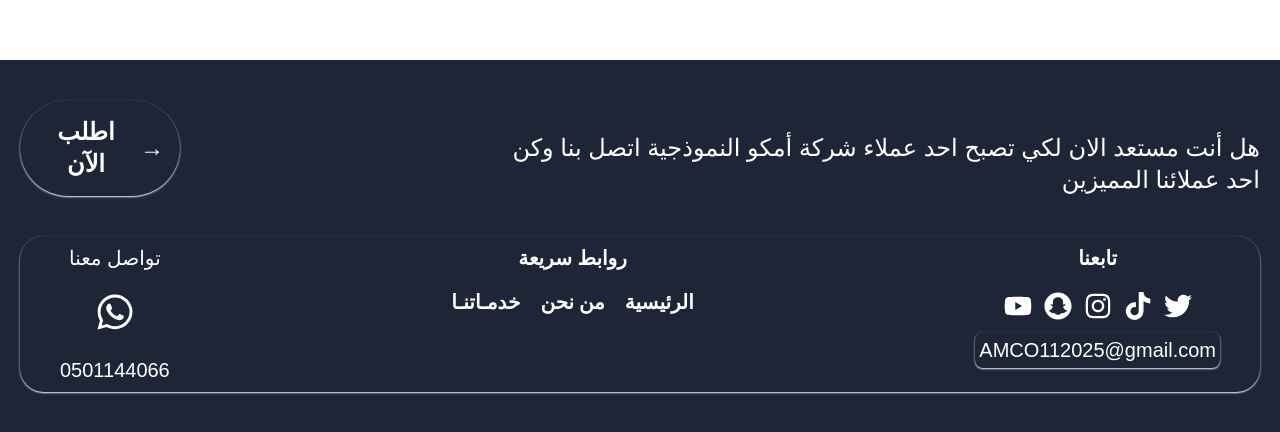
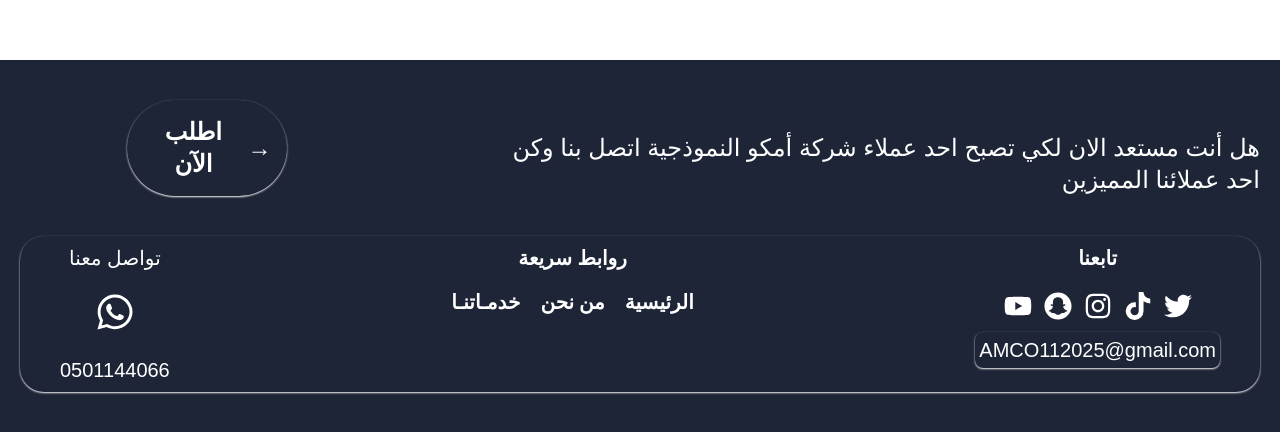
Before and after one commit to yo955/fine-clean, a Next.js app: page / in a window 1280 px wide. Shown: the part 2657-3089 px from the top of the page. Built offline with nearby package versions, Linux system fonts and the light colour scheme.

Commit message:
move btn

```diff
--- a/src/app/_components/common/footer/Footer.tsx
+++ b/src/app/_components/common/footer/Footer.tsx
@@ -19,18 +19,19 @@ export const Footer = () => {
               وكن احد عملائنا المميزين
             </h3>
           </div>
+
+          <div className="btn flex-1">
             <Link
               href="https://wa.me/0501144066"
               className="text-white transition hover:text-gray-500/75 text-xl"
               target="_blank"
               rel="noopener noreferrer"
             >
-            <div className="btn flex-1">
               <button className="mx-auto md:mx-0 bg-transparent text-2xl font-bold flex justify-center items-center p-3 md:p-4  rounded-full w-40 shadow-sm shadow-gray hover:shadow-md hover:border hover:border-gray transition-all duration-300 text-white ">
                 <span className="ml-1">→</span> اطلب الآن
               </button>
+            </Link>
           </div>
-          </Link>
         </div>
         <div className="bottom shadow-sm shadow-gray  rounded-3xl flex flex-col md:flex-row justify-center md:justify-between p-2 md:px-10 gap-6 md:gap-8 ">
           <div className="flex flex-col items-center order-3 md:order-1">
```
Lines whose indentation alone changed are shown as unchanged.
